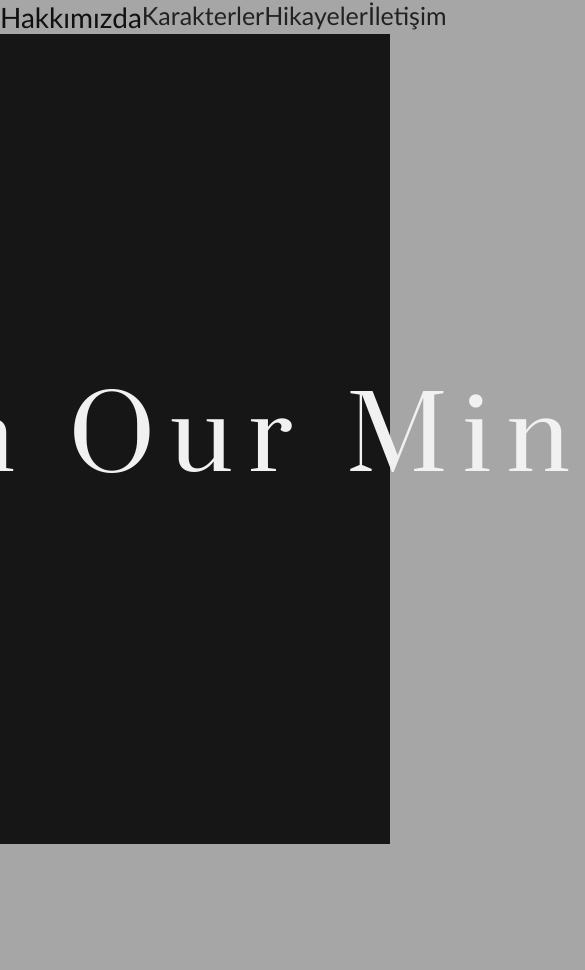
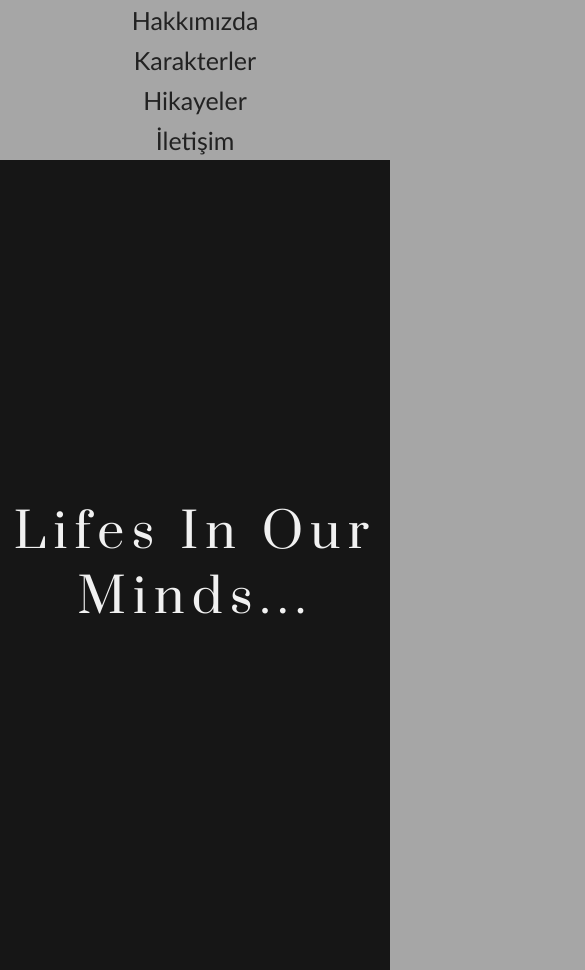
Before and after one commit to bertane1/LIOM-PROTO, a plain HTML site: page index.html in a window 390 px wide. Shown: the top 970 px of the page, 585 px wide, since content can reach past the window. Before the commit the page ends 844 px from the top, so only its background shows below. Drawn offline with Linux system fonts and the light colour scheme.

Commit message:
Add files via upload

```diff
--- a/index.html
+++ b/index.html
@@ -11,7 +11,7 @@
     <link rel="preconnect" href="https://fonts.gstatic.com" crossorigin>
     <link href="https://fonts.googleapis.com/css2?family=Prata&display=swap" rel="stylesheet">
 </head>
-<body>
+<body class="kaydirma">
 
     <header>
         <nav>
@@ -26,7 +26,7 @@
 
     <main class="baba">
         <div class="typewriter">
-            <h1 class="baslik" style="font-family: 'Prata', serif; color: #f1f1f1;">Lifes In Our Minds...</h1>
+            <h1 class="baslik" style="font-family: 'Prata', serif; color: #f1f1f1;">Lifes In Our <br class="mobileBr"> Minds...</h1>
           </div>
     </main>
 
--- a/style.css
+++ b/style.css
@@ -9,7 +9,9 @@ body{
 
 }
 /*! GİRİŞ SAYFASI  */
-
+.kaydirma{
+    overflow: hidden;
+}
 .baba{
     display: flex;
     width: 100%;
@@ -18,6 +20,9 @@ body{
     align-items: center;
     background-color: #161616;
 
+}
+.mobileBr{
+    display: none;
 }
 .navbar{
     display: flex;
@@ -28,12 +33,14 @@ body{
     text-decoration: none;
     font-size: 25px;
     color: #222222;
+    transition: 1s font-size linear;
+
 }
 .baryazi:hover{
     color: #101010;
     font-size: 28px;
 }
-.typewriter h1 {
+.baslik{
     font-weight: 200;
     font-size: 100px;
     overflow: hidden; /* Ensures the content is not revealed until the animation */
@@ -59,8 +66,32 @@ body{
     to { width: 100% }
 }
 
+@media (max-width:1270px) {
+    .baslik{
+        font-size: 400%;
+        text-align: center;
+    }
+    .mobileBr{
+        display: block;
+    }
+}
+@media (max-width:585px) {
+    .typewriter h1{
+        font-size: 300%;
+        text-align: center;
+    }
+    .navbar{
+        flex-direction: column;
+        align-items: center;
+    }
+    .baryazi, .hakrenk{
+        padding: 5px;
+    }
 
-/*! Hakkımızda Sayfası  */
+}
+
+
+/*! Anasayfa hariç navbarlar!  */
 .hakkimizda, .iletisim{
     background-color: #161616 !important;
 }
@@ -69,6 +100,8 @@ body{
     text-decoration: none;
     font-size: 25px;
 }
+
+/*! Hakkımızda sayfası  */
 .chibi1{
     width: 125px;
     margin-top: 20px;
```
Also changed, not shown: hakkimizda.html (+1 -0 lines), iletisim.html (+2 -0 lines).
